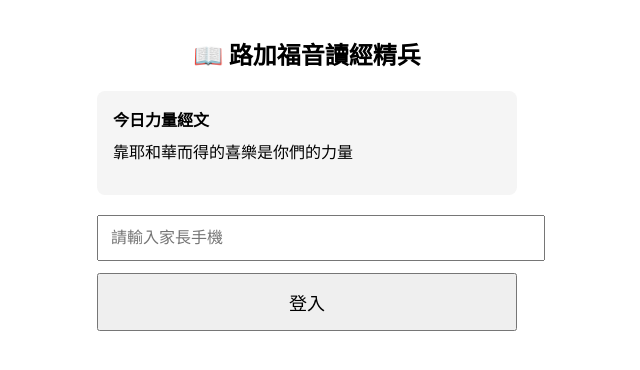
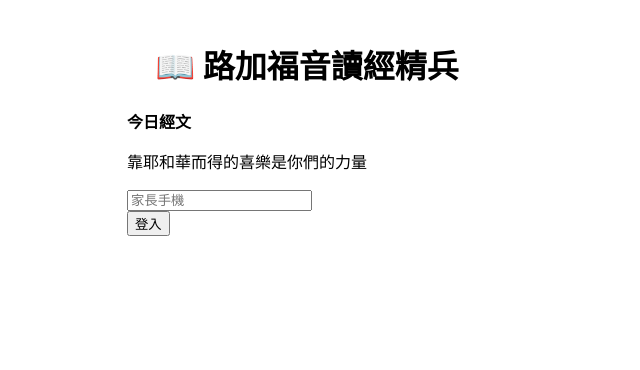
Before and after one commit to b8805014-crypto/lk24-vercel, a React (Vite) app in the folder web/: page / in a window 1280 px wide. Shown: the top 370 px of the page, without its empty margins (333-973 px from the left). Built offline with nearby package versions, Linux system fonts and the light colour scheme; the HTML template or start-up script is replaced by a standard one.

Commit message:
Update App.jsx

```diff
--- a/web/src/App.jsx
+++ b/web/src/App.jsx
@@ -5,12 +5,21 @@ import "./App.css";
 const TOTAL_CHAPTERS = 24;
 const STORAGE_KEY = "lk24_children_global";
 
+const roleImages = [
+  { name: "kirby", imgs: ["/roles/kirby1.png", "/roles/kirby2.png", "/roles/kirby3.png"] },
+  { name: "pikachu", imgs: ["/roles/pikachu1.png", "/roles/pikachu2.png", "/roles/pikachu3.png"] },
+  { name: "傑尼龜", imgs: ["/roles/squirtle1.png", "/roles/squirtle2.png", "/roles/squirtle3.png"] },
+  { name: "妙蛙種子", imgs: ["/roles/bulbasaur1.png", "/roles/bulbasaur2.png", "/roles/bulbasaur3.png"] },
+  { name: "小火龍", imgs: ["/roles/charmander1.png", "/roles/charmander2.png", "/roles/charmander3.png"] },
+];
+
 export default function App() {
   const [phone, setPhone] = useState("");
   const [user, setUser] = useState(null);
   const [children, setChildren] = useState([]);
   const [page, setPage] = useState("home");
   const [parentReadDate, setParentReadDate] = useState("");
+
   const [fireworks, setFireworks] = useState(false);
 
   useEffect(() => {
@@ -21,7 +30,7 @@ export default function App() {
     }
   }, []);
 
-  /* ---------------- 登入 / 登出 ---------------- */
+  /* ---------------- 登入 ---------------- */
   const login = () => {
     if (!phone) return alert("請輸入手機");
     setUser(phone);
@@ -34,7 +43,7 @@ export default function App() {
     setPage("home");
   };
 
-  /* ---------------- 父母陪讀 ---------------- */
+  /* ---------------- 父母每日陪讀 ---------------- */
   const parentRead = () => {
     const today = new Date().toISOString().slice(0, 10);
     if (parentReadDate === today) return alert("今天已陪讀");
@@ -47,32 +56,32 @@ export default function App() {
     localStorage.setItem(STORAGE_KEY, JSON.stringify(updated));
     localStorage.setItem("parent_read_" + today, "yes");
     setParentReadDate(today);
+
     triggerFireworks();
+    alert("完成每日陪讀，所有孩子 +1！");
   };
 
   /* ---------------- 新增 / 刪除孩子 ---------------- */
-  const addChild = () => {
+  const addChild = (role) => {
     const name = prompt("孩子名字");
     if (!name) return;
 
-    const updated = [
-      ...children,
-      {
+    const updated = [...children, {
       id: Date.now(),
       name,
+      role: role.name,
       phone: user,
       chapter: 1,
       points: 0,
       todayQuiz: ""
-      }
-    ];
+    }];
 
     setChildren(updated);
     localStorage.setItem(STORAGE_KEY, JSON.stringify(updated));
   };
 
   const deleteChild = (id) => {
-    if (!confirm("確定刪除？資料將無法復原")) return;
+    if (!confirm("刪除後紀錄將完全消失，確定嗎？")) return;
     const updated = children.filter(c => c.id !== id);
     setChildren(updated);
     localStorage.setItem(STORAGE_KEY, JSON.stringify(updated));
@@ -88,7 +97,7 @@ export default function App() {
       if (answers[i] === q.answer) correct++;
     });
 
-    if (correct < qs.length) return alert("請全部答對");
+    if (correct < 2) return alert("需兩題皆正確");
 
     const updated = children.map(c => {
       if (c.id !== id) return c;
@@ -105,6 +114,7 @@ export default function App() {
     setChildren(updated);
     localStorage.setItem(STORAGE_KEY, JSON.stringify(updated));
     triggerFireworks();
+    alert("答題成功 +1！");
   };
 
   const triggerFireworks = () => {
@@ -112,144 +122,84 @@ export default function App() {
     setTimeout(() => setFireworks(false), 2500);
   };
 
-  /* ================= UI ================= */
+  /* ---------------- UI ---------------- */
   return (
-    <div style={{ padding: 16 }}>
-      {fireworks && (
-        <div style={{ textAlign: "center", fontSize: 28 }}>🎆🎆🎆</div>
+    <div style={{ padding: 20 }}>
+      {fireworks && <h1 style={{ textAlign: "center" }}>🎆🎆🎆</h1>}
+
+      {page === "home" && (
+        <>
+          <h1 style={{ textAlign: "center" }}>📖 路加福音讀經精兵</h1>
+
+          <div style={{ maxWidth: 360, margin: "0 auto" }}>
+            <p><b>今日經文</b></p>
+            <p>靠耶和華而得的喜樂是你們的力量</p>
+
+            <input
+              placeholder="家長手機"
+              value={phone}
+              onChange={e => setPhone(e.target.value)}
+            />
+            <br />
+            <button onClick={login}>登入</button>
+          </div>
+        </>
       )}
 
-      {/* ---------- 首頁（手機優化） ---------- */}
-      {page === "home" && (
-        <div style={{ maxWidth: 420, margin: "0 auto" }}>
-          <h2 style={{ textAlign: "center" }}>📖 路加福音讀經精兵</h2>
-
-          <div style={{
-            background: "#f5f5f5",
-            padding: 16,
-            borderRadius: 8,
-            marginBottom: 20
-          }}>
-            <b>今日力量經文</b>
-            <p style={{ marginTop: 8 }}>
-              靠耶和華而得的喜樂是你們的力量
-            </p>
-          </div>
-
-          <input
-            value={phone}
-            onChange={e => setPhone(e.target.value)}
-            placeholder="請輸入家長手機"
-            style={{
-              width: "100%",
-              padding: 12,
-              fontSize: 16,
-              marginBottom: 12
-            }}
-          />
-
-          <button
-            onClick={login}
-            style={{
-              width: "100%",
-              padding: 14,
-              fontSize: 18
-            }}
-          >
-            登入
-          </button>
-        </div>
-      )}
-
-      {/* ---------- 家長中心 / 答題（手機友善） ---------- */}
       {user && page === "manage" && (
-        <div style={{ maxWidth: 480, margin: "0 auto" }}>
-          <h3>家長中心</h3>
+        <>
+          <h2>家長中心 ({user})</h2>
           <button onClick={logout}>登出</button>
 
           <hr />
-
-          <button
-            onClick={parentRead}
-            disabled={!!parentReadDate}
-            style={{ width: "100%", padding: 12 }}
-          >
-            {parentReadDate ? "今日已陪讀" : "今日陪讀 +1"}
-          </button>
+          <h3>📅 每日陪讀</h3>
+          {parentReadDate ? <p>今日已完成</p> :
+            <button onClick={parentRead}>今日陪讀 +1</button>
+          }
 
           <hr />
-
-          <button onClick={addChild} style={{ width: "100%", padding: 12 }}>
-            新增孩子
+          <h3>新增孩子</h3>
+          {roleImages.map(r => (
+            <button key={r.name} onClick={() => addChild(r)}>
+              新增 {r.name}
             </button>
+          ))}
 
           <hr />
+          {children.filter(c => c.phone === user).map(c => (
+            <div key={c.id} style={{ border: "1px solid #ccc", padding: 10 }}>
+              <h4>{c.name}</h4>
+              <p>章節：{c.chapter}</p>
+              <p>點數：{c.points}</p>
 
-          {children.filter(c => c.phone === user).map(c => (
-            <div key={c.id}
-              style={{
-                background: "#fafafa",
-                padding: 16,
-                marginBottom: 20,
-                borderRadius: 8
-              }}
-            >
-              <h4>{c.name}</h4>
-              <p>章節：{c.chapter}｜點數：{c.points}</p>
-
-              {(quizData[c.chapter] || []).map((q, qi) => (
-                <div key={qi}
-                  style={{
-                    border: "1px solid #ddd",
-                    borderRadius: 6,
-                    padding: 12,
-                    marginBottom: 12
-                  }}
-                >
-                  <b>{q.q}</b>
+              {quizData[c.chapter].map((q, i) => (
+                <div key={i}>
+                  <p>{q.q}</p>
                   {q.options.map((o, oi) => (
                     <button
                       key={oi}
-                      style={{
-                        display: "block",
-                        width: "100%",
-                        marginTop: 6
+                      onClick={() => {
+                        window.quizAnswers ||= {};
+                        window.quizAnswers[c.id] ||= [];
+                        window.quizAnswers[c.id][i] = oi;
                       }}
-                      onClick={() => {
-                        window.quizAns ||= {};
-                        window.quizAns[c.id] ||= [];
-                        window.quizAns[c.id][qi] = oi;
-                      }}
-                    >
-                      {o}
-                    </button>
+                    >{o}</button>
                   ))}
                 </div>
               ))}
 
-              <button
-                style={{ width: "100%", padding: 12, marginTop: 8 }}
-                onClick={() =>
-                  answerQuiz(c.id, c.chapter, window.quizAns?.[c.id] || [])
-                }
-              >
-                送出答案
+              <button onClick={() =>
+                answerQuiz(c.id, c.chapter, window.quizAnswers?.[c.id] || [])
+              }>
+                提交答案
               </button>
 
-              <button
-                onClick={() => deleteChild(c.id)}
-                style={{
-                  width: "100%",
-                  padding: 10,
-                  marginTop: 8,
-                  color: "red"
-                }}
-              >
-                刪除孩子
+              <button style={{ color: "red" }} onClick={() => deleteChild(c.id)}>
+                刪除角色
               </button>
             </div>
           ))}
-        </div>
+        </>
       )}
     </div>
   );
```
Lines whose indentation alone changed are shown as unchanged.
